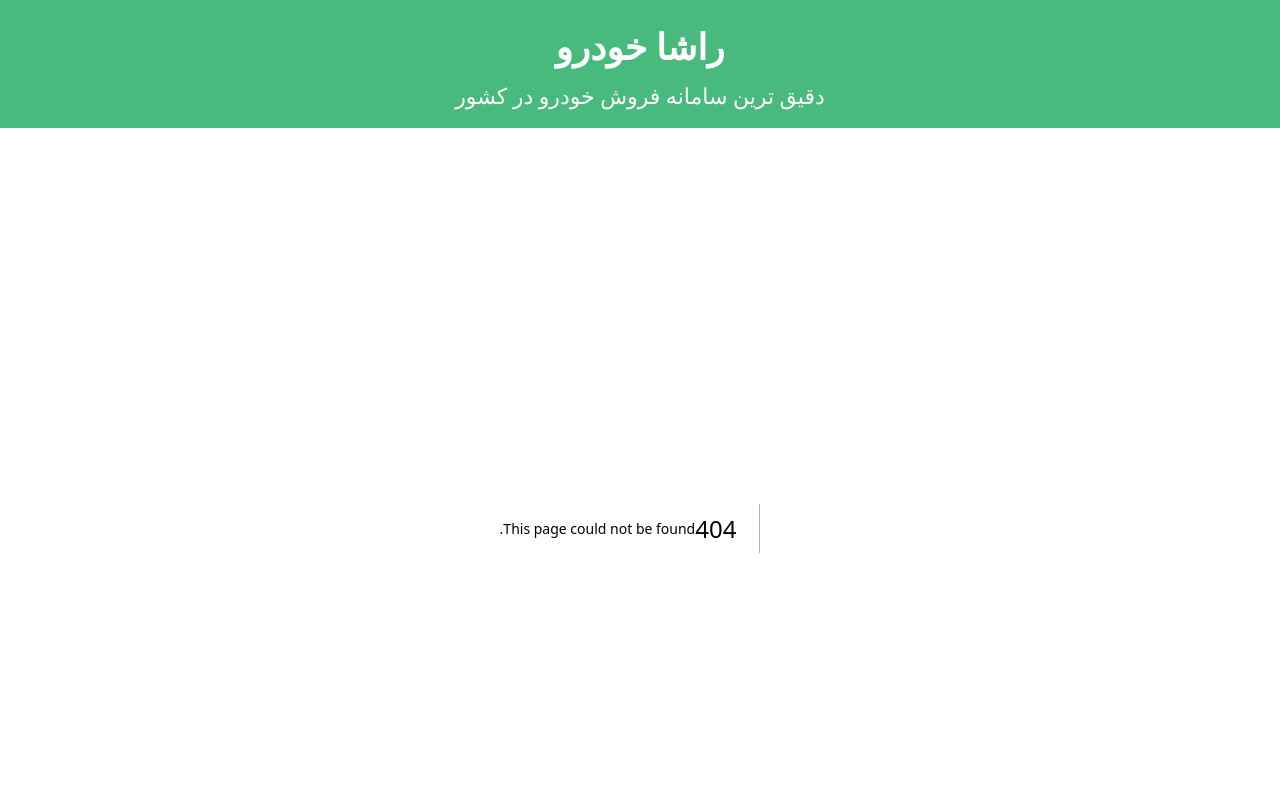
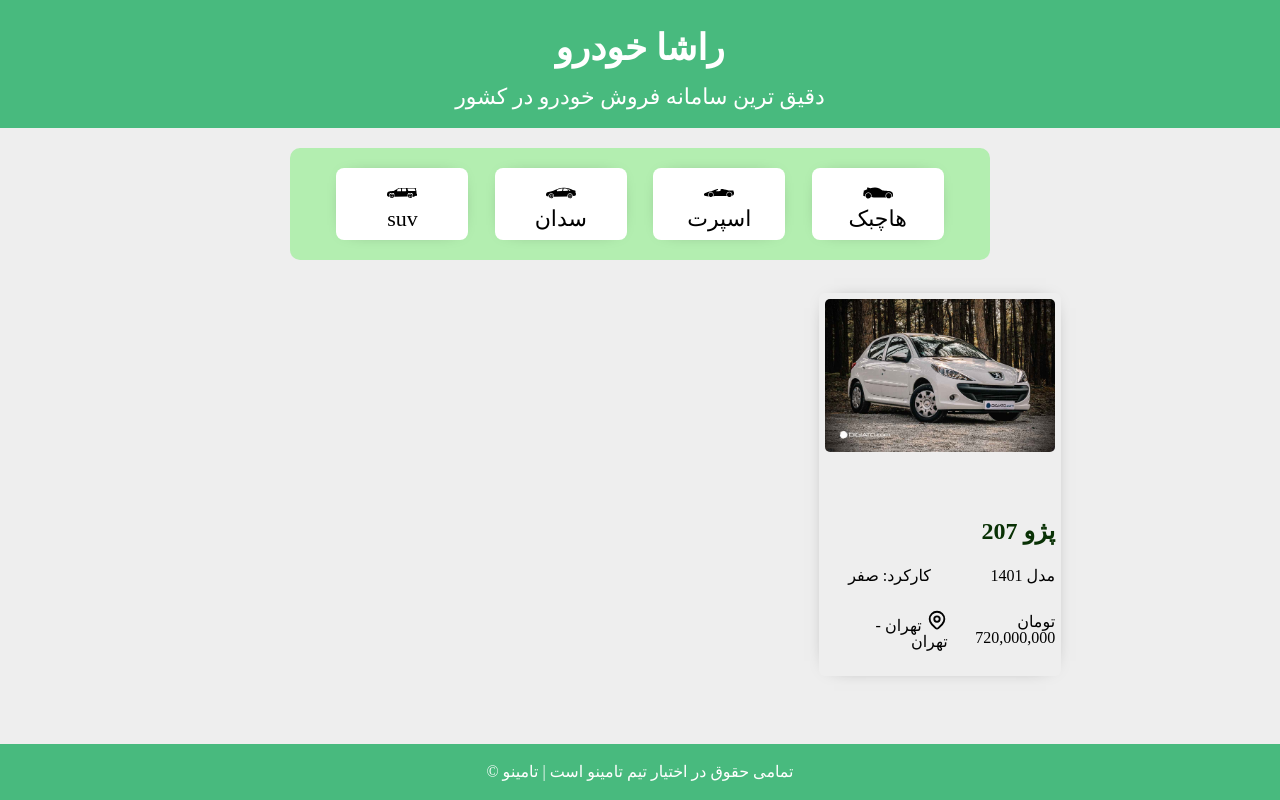
Before and after one commit to hosseinemir/next-car-pro-hosseinemir, a Next.js app: page /categories/hatchback in a window 1280 px wide. Before the commit this address had no page. Shown: the top 800 px of the page. Built offline with nearby package versions, Linux system fonts and the light colour scheme.

Commit message:
make category page and routes

```diff
--- a/components/module/CarsCard/CarsCard.module.css
+++ b/components/module/CarsCard/CarsCard.module.css
@@ -48,11 +48,14 @@
 }
 @media only screen and (min-width: 768px) {
   .container {
-    width: 40%;
+    width: 44%;
+
+    margin: 13px 3%;
   }
 }
 @media only screen and (min-width: 1268px) {
   .container {
-    width: 25%;
+    width: 27%;
+margin: 13px 3%;
   }
 }
--- /dev/null
+++ b/components/module/Category/Category.js
@@ -0,0 +1,40 @@
+import styles from "./Category.module.css";
+import Hatchback from "@/components/icons/Hatchback";
+import Sedan from "@/components/icons/Sedan";
+import Sport from "@/components/icons/Sport";
+import Suv from "@/components/icons/Suv";
+import Link from "next/link";
+import React from "react";
+
+export default function Category() {
+  return (
+    <div className={styles.main}>
+      <div className={styles.container}>
+        <Link href={'/categories/hatchback'} className={styles.link}>
+          <div className={styles.catbox}>
+            <Hatchback />
+            <p>هاچبک</p>
+          </div>
+        </Link>
+        <Link href={'/categories/sport'} className={styles.link}>
+          <div className={styles.catbox}>
+            <Sport />
+            <p>اسپرت</p>
+          </div>
+        </Link>
+        <Link href={'/categories/sedan'} className={styles.link}>
+          <div className={styles.catbox}>
+            <Sedan />
+            <p>سدان</p>
+          </div>
+        </Link>
+        <Link href={'/categories/suv'} className={styles.link}>
+          <div className={styles.catbox}>
+            <Suv />
+            <p> suv </p>
+          </div>
+        </Link>
+      </div>
+    </div>
+  );
+}
--- /dev/null
+++ b/components/module/Category/Category.module.css
@@ -0,0 +1,43 @@
+.main{
+    width: 100%;
+    display: flex;
+    align-items: center;
+    justify-content: center;
+}
+.container{
+    display: flex;
+    align-items: center;
+    justify-content: space-evenly;
+    padding: 20px;
+    width: 100%;
+    max-width: 700px;
+    background-color: #b3eeb0;
+    margin: 20px;
+    border-radius: 10px;
+}
+.catbox{
+    /* width: 20%;
+    background-color: #fff; */
+    display: flex;
+    flex-direction: column;
+    align-items: center;
+    justify-content: center;
+    /* padding: 10px;
+    font-size: 22px;
+    cursor: pointer;
+    border-radius: 8px; */
+    /* box-shadow: 0 0 20px -15px rgb(0, 0, 0,0.9); */
+}
+.link{
+    width: 20%;
+    background-color: #fff;
+    display: flex;
+    flex-direction: column;
+    align-items: center;
+    justify-content: center;
+    padding: 10px;
+    font-size: 22px;
+    cursor: pointer;
+    border-radius: 8px;
+    box-shadow: 0 0 20px -15px rgb(0, 0, 0,0.9);
+}
--- a/components/templates/CarsPage.module.css
+++ b/components/templates/CarsPage.module.css
@@ -11,7 +11,7 @@
     .container{
       flex-direction: row;
       flex-wrap: wrap;
-      justify-content: space-evenly;
+      justify-content: flex-start;
       align-items: flex-start;
     }
 
--- a/data/carsData.js
+++ b/data/carsData.js
@@ -107,7 +107,7 @@
     price: 980000000,
     description: "موتور 2000 سی سی با حداکثر قدرت 174hp در 5500rpm و حداکثر گشتاور 290 نیوتن متر در طیف دور موتوری 1800 الی 4000 دور در دقیقه شتاب اولیه مناسبی را رقم می زند.",
     img: "/images/t8.jpg",
-    category: "pickup",
+    category: "suv",
   },
   {
     id:10,
@@ -131,7 +131,7 @@
     price: 14000000000,
     description: "مرسدس بنز X کلاس هرگز خودروی موفقی نبود و به همین دلیل تولید آن دقیقاً یک سال پیش پایان یافت اما بااین‌وجود، تیونرها هنوز هم دست از سر آن برنداشته و می‌خواهند نشان دهند که این پیکاپ ناموفق آلمانی را می‌توان به خودرویی جذاب‌تر تبدیل کرد. یکی از مصادیق این موضوع، این X کلاس شش چرخ است که اخیراً در هلند فروخته شده است.",
     img: "/images/xclass.jpg",
-    category: "pickup",
+    category: "suv",
   },
   {
     id:12,
--- a/pages/cars/index.js
+++ b/pages/cars/index.js
@@ -1,10 +1,12 @@
 import carsData from "../../data/carsData";
 import CarsPage from "@/components/templates/CarsPage";
+import Category from "@/components/module/Category/Category";
 import React from "react";
 
 export default function Carsmainpage() {
   return (
     <div>
+      <Category/>
       <CarsPage data={carsData} />
     </div>
   );
--- /dev/null
+++ b/pages/categories/[category].js
@@ -0,0 +1,16 @@
+import React from 'react'
+import { useRouter } from 'next/router'
+import carsData from "../../data/carsData";
+import CarsPage from "@/components/templates/CarsPage";
+import Category from "@/components/module/Category/Category";
+export default function category() {
+ const categorytype=useRouter()
+ const{category}=categorytype.query
+ const selectedcars=carsData.filter(car=> car.category===category)
+  return (
+    <div>
+      <Category/>
+      <CarsPage data={selectedcars} />
+    </div>
+  )
+}
```
